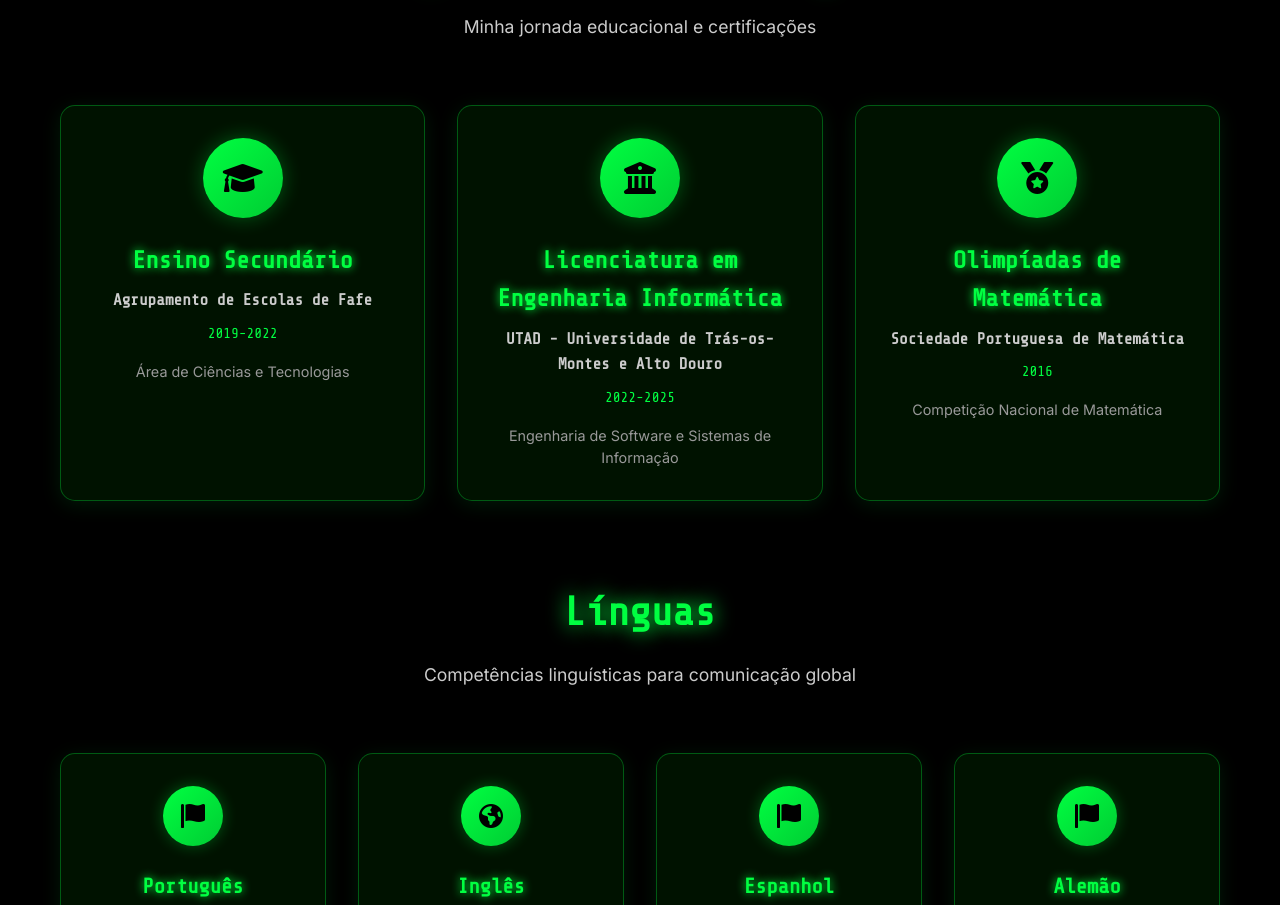
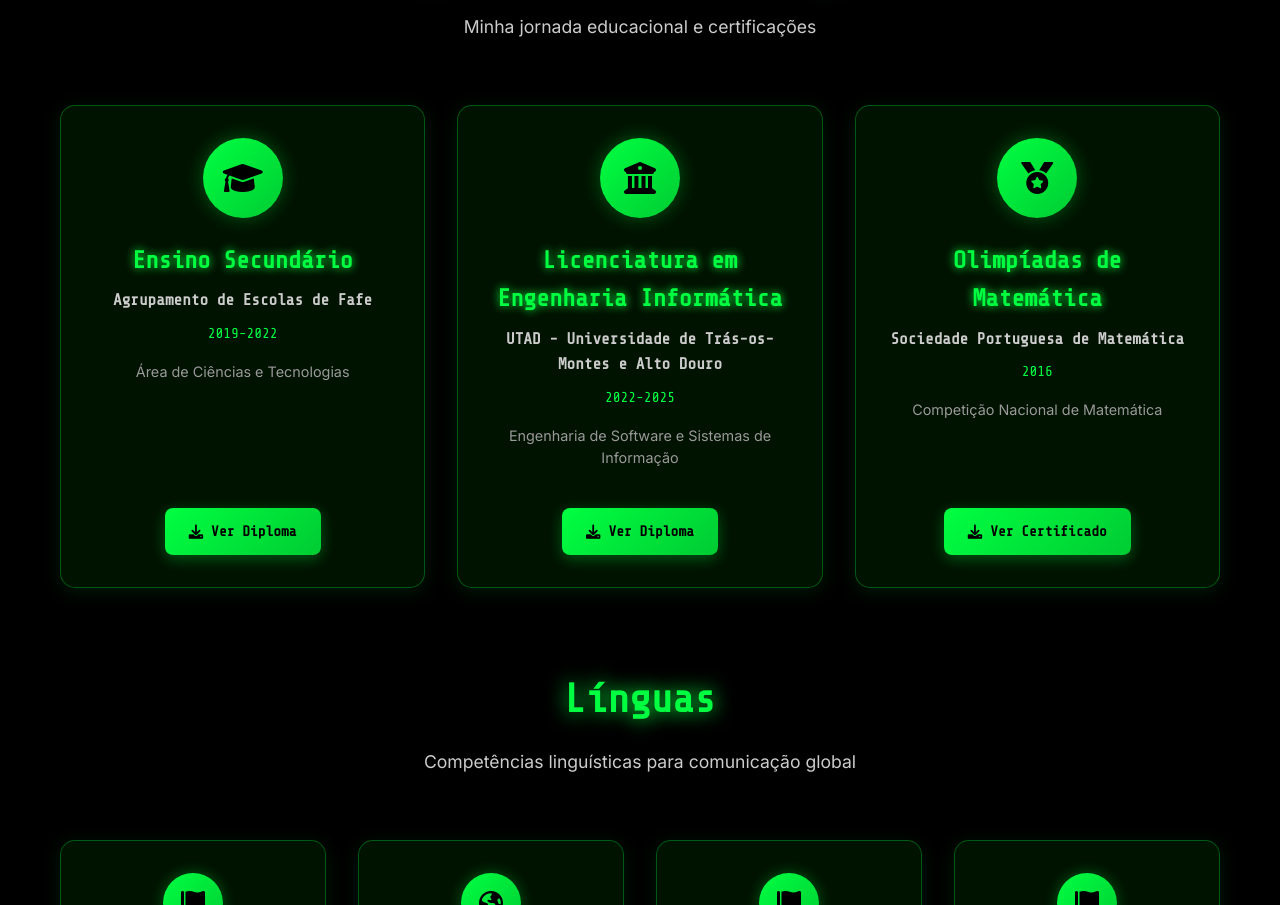
Before and after one commit to josecastro29/Portfolio, a plain HTML site: page index.html in a window 1280 px wide. Shown: the part 4530-5435 px from the top of the page. Drawn offline with nearby package versions, Linux system fonts and the light colour scheme.

Commit message:
Adicionar funcionalidade de download de diplomas com botões e PDFs placeholder

```diff
--- a/index.html
+++ b/index.html
@@ -339,6 +339,11 @@
                     <p class="diploma-institution">Agrupamento de Escolas de Fafe</p>
                     <p class="diploma-year">2019-2022</p>
                     <p class="diploma-description">Área de Ciências e Tecnologias</p>
+                    <div class="diploma-actions">
+                        <a href="assets/diplomas/ensino-secundario.pdf" class="diploma-download" target="_blank" rel="noopener noreferrer">
+                            <i class="fas fa-download"></i> Ver Diploma
+                        </a>
+                    </div>
                 </div>
                 <div class="diploma-card">
                     <div class="diploma-icon">
@@ -348,6 +353,11 @@
                     <p class="diploma-institution">UTAD - Universidade de Trás-os-Montes e Alto Douro</p>
                     <p class="diploma-year">2022-2025</p>
                     <p class="diploma-description">Engenharia de Software e Sistemas de Informação</p>
+                    <div class="diploma-actions">
+                        <a href="assets/diplomas/licenciatura-informatica.pdf" class="diploma-download" target="_blank" rel="noopener noreferrer">
+                            <i class="fas fa-download"></i> Ver Diploma
+                        </a>
+                    </div>
                 </div>
                 <div class="diploma-card">
                     <div class="diploma-icon">
@@ -357,6 +367,11 @@
                     <p class="diploma-institution">Sociedade Portuguesa de Matemática</p>
                     <p class="diploma-year">2016</p>
                     <p class="diploma-description">Competição Nacional de Matemática</p>
+                    <div class="diploma-actions">
+                        <a href="assets/diplomas/olimpiadas-matematica.pdf" class="diploma-download" target="_blank" rel="noopener noreferrer">
+                            <i class="fas fa-download"></i> Ver Certificado
+                        </a>
+                    </div>
                 </div>
             </div>
         </div>
--- a/styles.css
+++ b/styles.css
@@ -982,6 +982,9 @@ section {
     text-align: center;
     transition: all 0.3s ease;
     box-shadow: 0 4px 20px rgba(0, 255, 65, 0.1);
+    display: flex;
+    flex-direction: column;
+    height: 100%;
 }
 
 .diploma-card:hover {
@@ -1035,6 +1038,40 @@ section {
     color: #999;
     font-size: 0.9rem;
     line-height: 1.5;
+    margin-bottom: 1.5rem;
+}
+
+.diploma-actions {
+    margin-top: auto;
+    padding-top: 1rem;
+}
+
+.diploma-download {
+    display: inline-flex;
+    align-items: center;
+    gap: 0.5rem;
+    padding: 0.75rem 1.5rem;
+    background: linear-gradient(135deg, #00ff41, #00cc33);
+    color: #000;
+    text-decoration: none;
+    border-radius: 8px;
+    font-size: 0.9rem;
+    font-weight: 600;
+    font-family: 'Share Tech Mono', monospace;
+    transition: all 0.3s ease;
+    box-shadow: 0 4px 15px rgba(0, 255, 65, 0.3);
+}
+
+.diploma-download:hover {
+    background: linear-gradient(135deg, #00cc33, #00ff41);
+    transform: translateY(-2px);
+    box-shadow: 0 6px 20px rgba(0, 255, 65, 0.4);
+    color: #000;
+    text-decoration: none;
+}
+
+.diploma-download i {
+    font-size: 0.9rem;
 }
 
 /* Languages Section */
```
Also changed, not shown: 4 other files.
